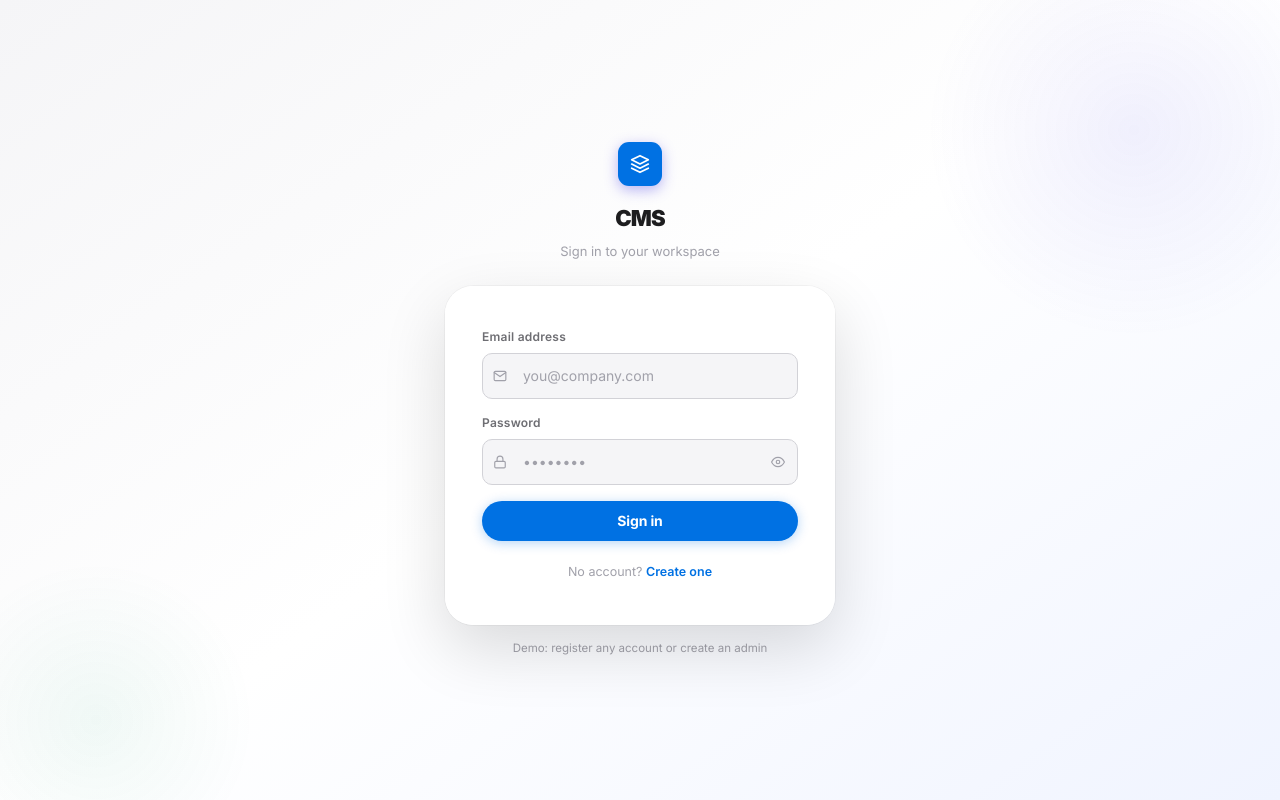
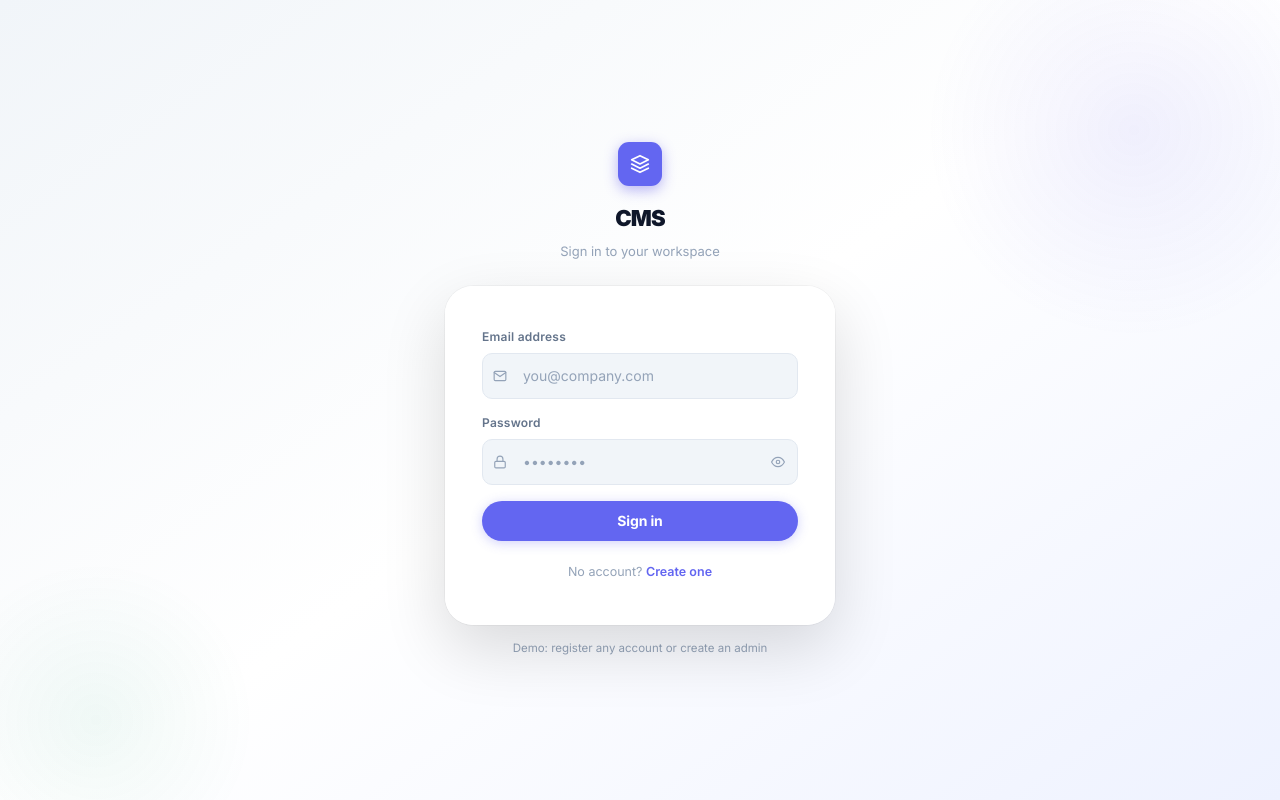
Before and after one commit to vishalsingh756/CMS_Intern, a React (Vite) app in the folder frontend/: page /login in a window 1280 px wide. Built offline with nearby package versions, Linux system fonts and the light colour scheme.

Commit message:
style: modernize color palette with Indigo-Cyan SaaS system

```diff
--- a/frontend/src/styles/index.css
+++ b/frontend/src/styles/index.css
@@ -7,35 +7,35 @@
 /* ─── Apple-Inspired Design System ──────────────────────────────── */
 :root {
   /* Colors */
-  --bg:          #ffffff;
-  --bg-secondary:#F5F5F7;
+  --bg:          #F8FAFC;
+  --bg-secondary:#F1F5F9;
   --surface:     #ffffff;
-  --surface-2:   #F5F5F7;
-  --surface-3:   #E8E8ED;
-  --border:      #D2D2D7;
-  --border-2:    #b8b8bf;
+  --surface-2:   #F1F5F9;
+  --surface-3:   #E2E8F0;
+  --border:      #E2E8F0;
+  --border-2:    #CBD5E1;
 
-  --text-1:      #1D1D1F;
-  --text-2:      #6E6E73;
-  --text-3:      #a1a1aa;
+  --text-1:      #0F172A;
+  --text-2:      #64748B;
+  --text-3:      #94A3B8;
 
-  --accent:      #0071E3;
-  --accent-h:    #0077ED;
-  --accent-s:    #E8F0FD;
-  --accent-rgb:  0,113,227;
+  --accent:      #6366F1;
+  --accent-h:    #4F46E5;
+  --accent-s:    #EEF2FF;
+  --accent-rgb:  99,102,241;
 
-  --green:       #34C759;
-  --green-s:     #edfbf1;
-  --yellow:      #FF9F0A;
-  --yellow-s:    #fff8ec;
-  --red:         #FF3B30;
-  --red-s:       #fff1f0;
-  --blue:        #007AFF;
-  --blue-s:      #e5f0ff;
-  --purple:      #AF52DE;
-  --purple-s:    #f7eaff;
-  --orange:      #FF6B35;
-  --orange-s:    #fff3ee;
+  --green:       #10B981;
+  --green-s:     #ECFDF5;
+  --yellow:      #F59E0B;
+  --yellow-s:    #FFFBEB;
+  --red:         #EF4444;
+  --red-s:       #FEF2F2;
+  --blue:        #3B82F6;
+  --blue-s:      #EFF6FF;
+  --purple:      #8B5CF6;
+  --purple-s:    #F5F3FF;
+  --orange:      #F97316;
+  --orange-s:    #FFF7ED;
 
   --radius:      10px;
   --radius-lg:   14px;
@@ -386,7 +386,7 @@ select.input {
 .sidebar-avatar {
   width: 30px; height: 30px;
   border-radius: 8px;
-  background: linear-gradient(135deg, var(--accent) 0%, #34aadc 100%);
+  background: linear-gradient(135deg, var(--accent) 0%, #06B6D4 100%);
   display: flex; align-items: center; justify-content: center;
   font-size: 11.5px; font-weight: 700; color: #fff;
   flex-shrink: 0;
@@ -496,7 +496,7 @@ select.input {
 /* ─── Auth ───────────────────────────────────────────────────────── */
 .auth-wrap {
   min-height: 100vh;
-  background: linear-gradient(145deg, #F5F5F7 0%, #ffffff 50%, #F0F4FF 100%);
+  background: linear-gradient(145deg, #F1F5F9 0%, #ffffff 50%, #EEF2FF 100%);
   display: flex; align-items: center; justify-content: center;
   padding: 24px;
 }
@@ -752,7 +752,7 @@ select.input {
 .rail-avatar {
   width: 30px; height: 30px;
   border-radius: 8px;
-  background: linear-gradient(135deg, var(--accent) 0%, #34aadc 100%);
+  background: linear-gradient(135deg, var(--accent) 0%, #06B6D4 100%);
   display: flex; align-items: center; justify-content: center;
   font-size: 12px; font-weight: 700; color: #fff;
   flex-shrink: 0;
```
